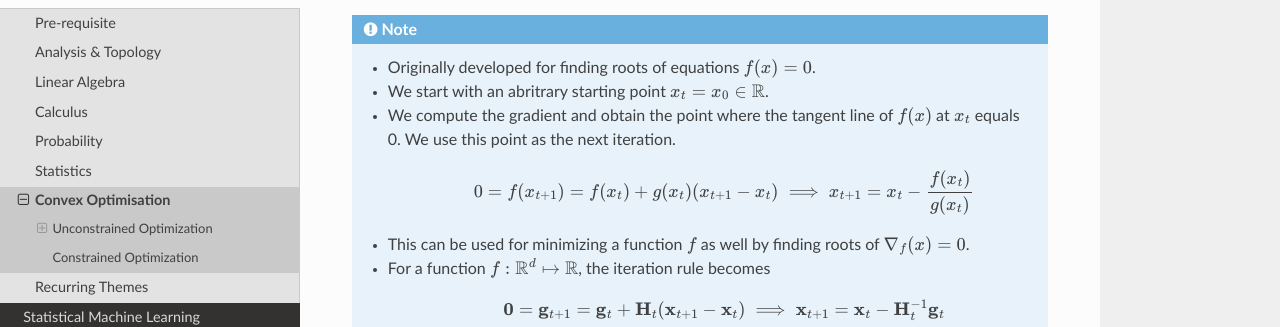
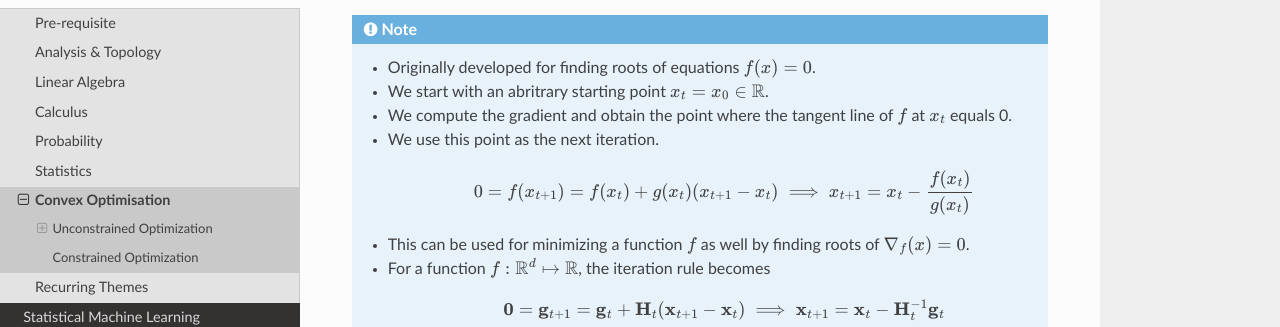
Before and after one commit to uselesstechjunks/leetcode, a Sphinx documentation site: the page built from docs/source/math/conv.rst, in a window 1280 px wide and 900 px high, scrolled down 2191 px. Shown: the part 154-481 px from the top of the window. Built offline with Sphinx 7.4.7 and the Read the Docs theme 2.0.0, drawn with Linux system fonts in a browser that asks for light colours.

```diff
--- a/docs/source/math/conv.rst
+++ b/docs/source/math/conv.rst
@@ -102,7 +102,8 @@ Newton's Method
 .. note::
 	* Originally developed for finding roots of equations :math:`f(x)=0`.
 	* We start with an abritrary starting point :math:`x_t=x_0\in\mathbb{R}`.
-	* We compute the gradient and obtain the point where the tangent line of :math:`f(x)` at :math:`x_t` equals 0. We use this point as the next iteration.
+	* We compute the gradient and obtain the point where the tangent line of :math:`f` at :math:`x_t` equals 0.
+	* We use this point as the next iteration.
 
 		.. math:: 0=f(x_{t+1})=f(x_t)+g(x_t)(x_{t+1}-x_t)\implies x_{t+1}=x_t-\frac{f(x_t)}{g(x_t)}
 	* This can be used for minimizing a function :math:`f` as well by finding roots of :math:`\nabla_f(x)=0`.
```
